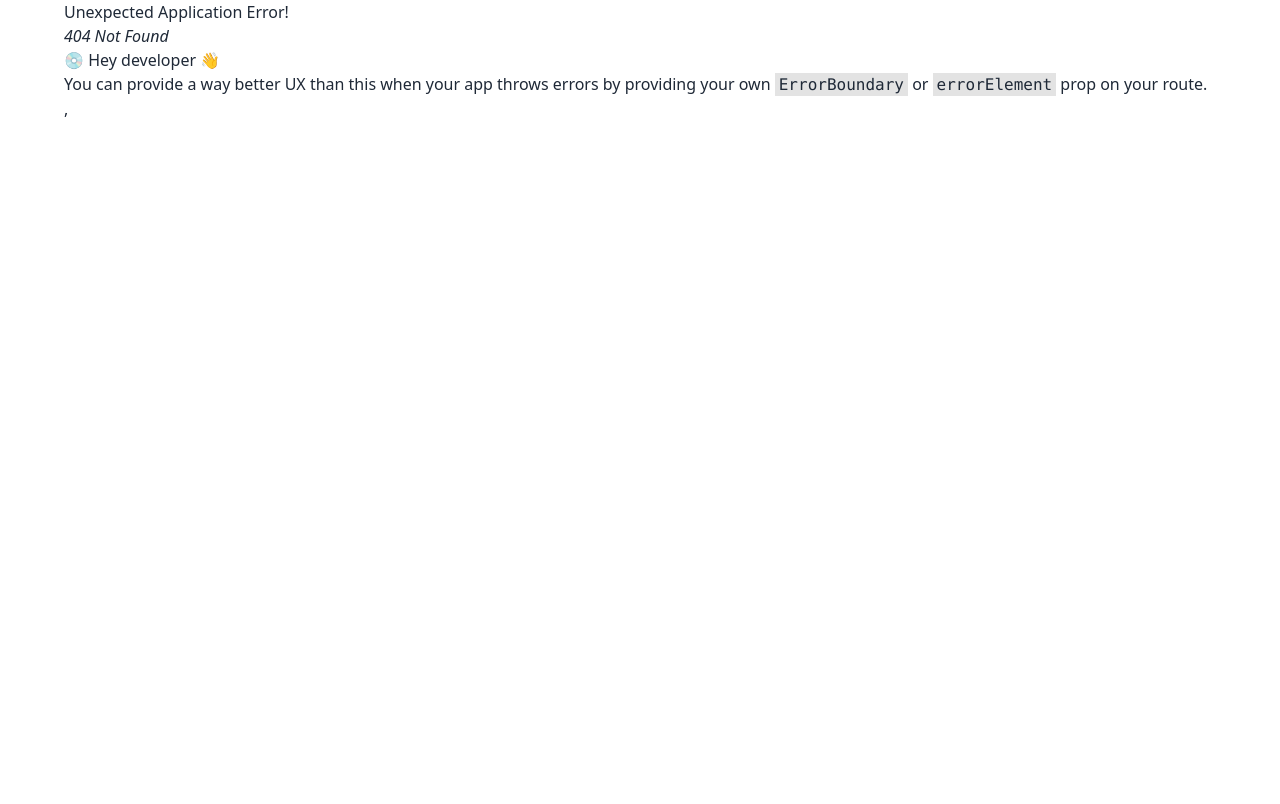
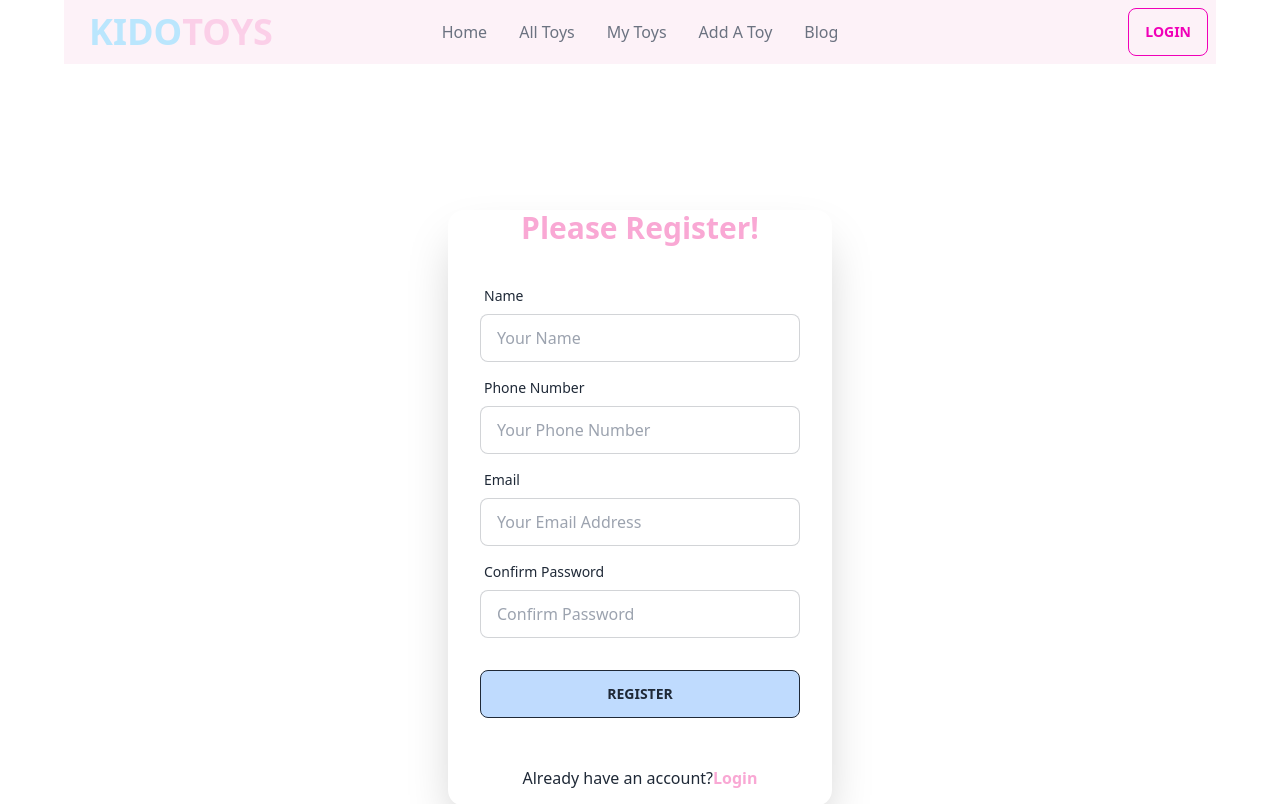
Before and after one commit to SharminHappy/toy-marketplace-client-side, a React (Vite) app: page /register in a window 1280 px wide. Before the commit this address had no page. Shown: the top 804 px of the page. Built offline with nearby package versions, Linux system fonts and the light colour scheme.

Commit message:
register page created

```diff
--- a/src/Login/Login.jsx
+++ b/src/Login/Login.jsx
@@ -7,9 +7,9 @@ const Login = () => {
     }
 
     return (
-        <div className="hero min-h-screen">
+        <div className="hero min-h-screen my-11">
             <div className="card  w-full max-w-sm shadow-2xl">
-                <h1 className="text-3xl text-center font-bold text-pink-300">Please Login !</h1>
+                <h1 className="text-3xl text-center font-bold text-pink-300">Please Login!</h1>
                 <form onSubmit={handleLogin} className="card-body">
                     <div className="form-control">
                         <label className="label">
@@ -27,7 +27,7 @@ const Login = () => {
                         <input className="btn btn-outline hover:border-info hover:bg-info bg-blue-200" type="submit" value='Login'/>
                     </div>
                 </form>
-                <p className="text-center my-4">Doesn't have an account yet?<Link to='/signup' className="text-pink-300 font-bold">Sign Up</Link></p>
+                <p className="text-center my-4">Doesn't have an account yet?<Link to='/register' className="text-pink-300 font-bold">Register</Link></p>
             </div>
         </div>
 
--- /dev/null
+++ b/src/Pages/SignUp/SignUp.jsx
@@ -0,0 +1,47 @@
+import { Link } from "react-router-dom";
+
+
+const SignUp = () => {
+    const handleSignUp=event=>{
+        event.preventDefault();
+    }
+    return (
+        <div className="hero min-h-screen my-11">
+            <div className="card  w-full max-w-sm shadow-2xl">
+                <h1 className="text-3xl text-center font-bold text-pink-300">Please Register!</h1>
+                <form onSubmit={handleSignUp} className="card-body">
+                    <div className="form-control">
+                        <label className="label">
+                            <span className="label-text">Name</span>
+                        </label>
+                        <input type="text" placeholder="Your Name" name="name" className="input input-bordered" />
+                    </div>
+                    <div className="form-control">
+                        <label className="label">
+                            <span className="label-text">Phone Number</span>
+                        </label>
+                        <input type="text" placeholder="Your Phone Number" name="phone" className="input input-bordered" />
+                    </div>
+                    <div className="form-control">
+                        <label className="label">
+                            <span className="label-text">Email</span>
+                        </label>
+                        <input type="email" placeholder="Your Email Address" name="email" className="input input-bordered" />
+                    </div>
+                    <div className="form-control">
+                        <label className="label">
+                            <span className="label-text">Confirm Password</span>
+                        </label>
+                        <input type="text" placeholder="Confirm Password" name="password" className="input input-bordered" />
+                    </div>
+                    <div className="form-control mt-6">
+                        <input className="btn btn-outline hover:border-info hover:bg-info bg-blue-200" type="submit" value='Register'/>
+                    </div>
+                </form>
+                <p className="text-center my-4">Already have an account?<Link to='/login' className="text-pink-300 font-bold">Login</Link></p>
+            </div>
+        </div>
+    );
+};
+
+export default SignUp;
--- a/src/Routes/Routes.jsx
+++ b/src/Routes/Routes.jsx
@@ -2,6 +2,7 @@ import { createBrowserRouter } from "react-router-dom";
 import Main from "../LayOut/Main";
 import Home from "../Pages/Home/Home/Home";
 import Login from "../Login/Login";
+import SignUp from "../Pages/SignUp/SignUp";
 
 
 const router = createBrowserRouter([
@@ -16,6 +17,10 @@ const router = createBrowserRouter([
         {
             path:'/login',
             element:<Login></Login>,
+        },
+        {
+            path:'/register',
+            element:<SignUp></SignUp>,
         }
       ]
     },
```
